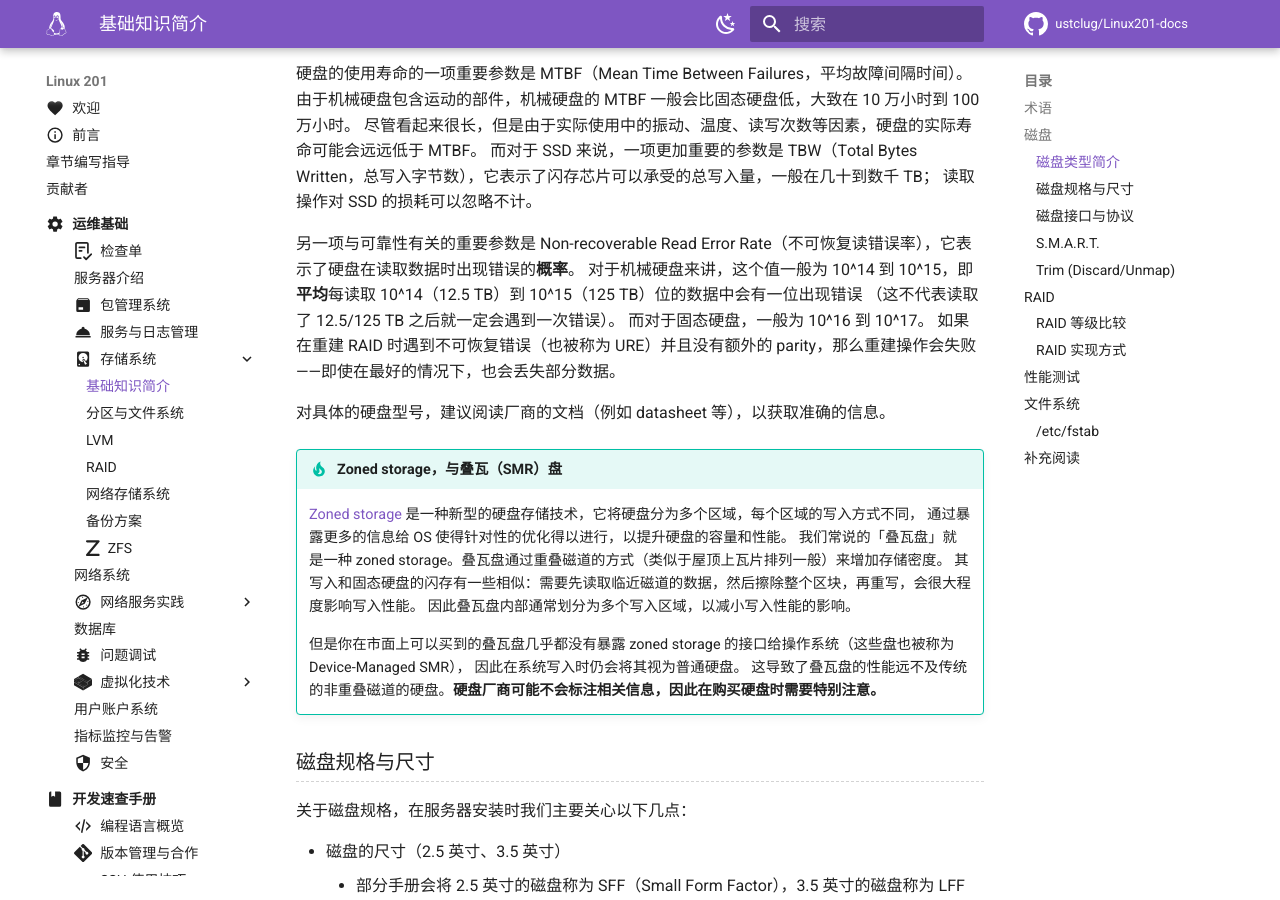
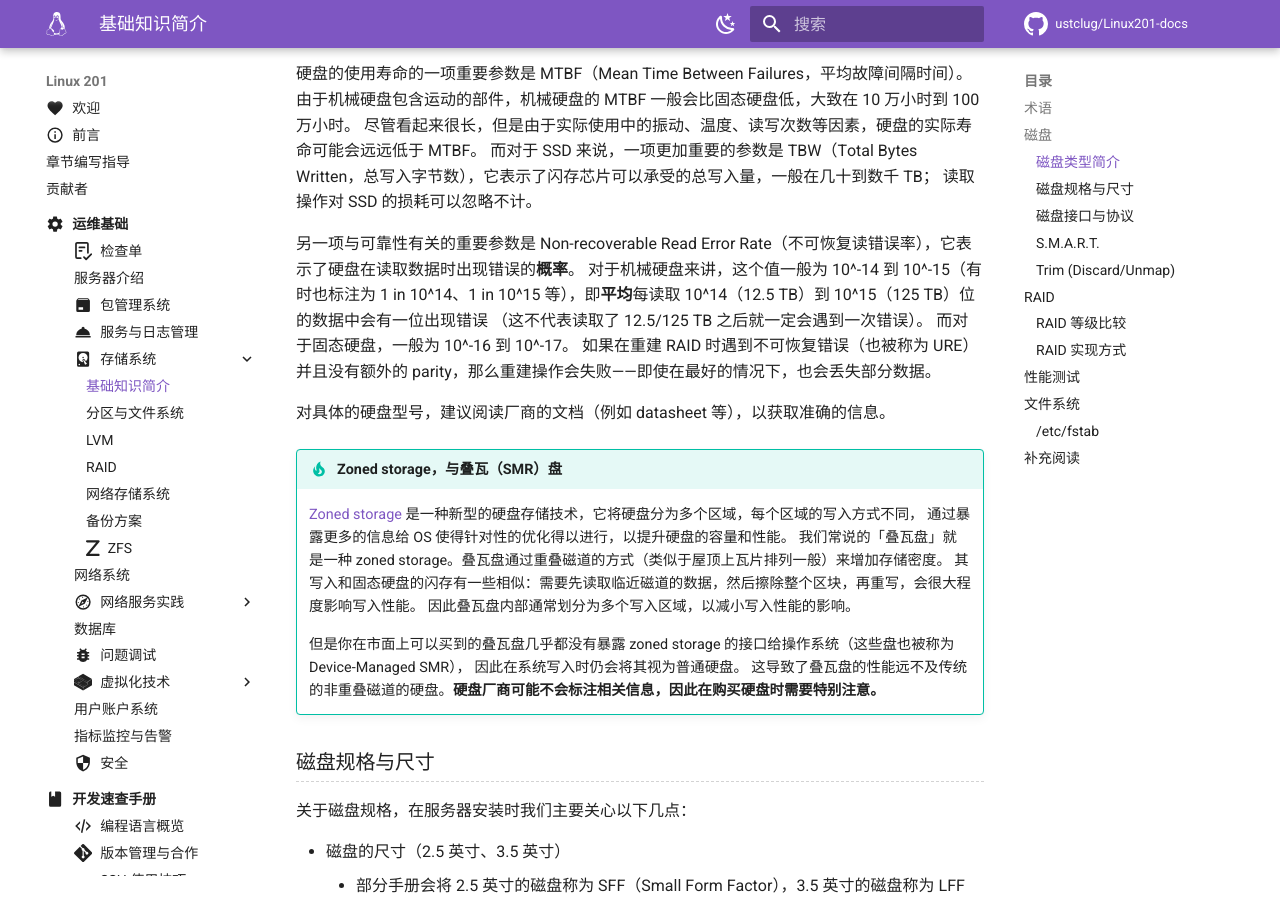
Before and after one commit to ustclug/Linux201-docs, an MkDocs documentation site: the page built from docs/ops/storage/intro.md, in a window 1280 px wide and 900 px high, scrolled down 1426 px. Built offline with MkDocs 1.6.1 and Material for MkDocs 9.7.7, drawn with Linux system fonts in a browser that asks for light colours; comment, search, counter and statistics services are not loaded; some of the changed text lies outside the part shown.

Commit message:
ops/storage: Take reciprocal for URE

```diff
--- a/docs/ops/storage/intro.md
+++ b/docs/ops/storage/intro.md
@@ -50,9 +50,9 @@
 读取操作对 SSD 的损耗可以忽略不计。
 
 另一项与可靠性有关的重要参数是 Non-recoverable Read Error Rate（不可恢复读错误率），它表示了硬盘在读取数据时出现错误的**概率**。
-对于机械硬盘来讲，这个值一般为 10^14 到 10^15，即**平均**每读取 10^14（12.5 TB）到 10^15（125 TB）位的数据中会有一位出现错误
+对于机械硬盘来讲，这个值一般为 10^-14 到 10^-15（有时也标注为 1 in 10^14、1 in 10^15 等），即**平均**每读取 10^14（12.5 TB）到 10^15（125 TB）位的数据中会有一位出现错误
 （这不代表读取了 12.5/125 TB 之后就一定会遇到一次错误）。
-而对于固态硬盘，一般为 10^16 到 10^17。
+而对于固态硬盘，一般为 10^-16 到 10^-17。
 如果在重建 RAID 时遇到不可恢复错误（也被称为 URE）并且没有额外的 parity，那么重建操作会失败——即使在最好的情况下，也会丢失部分数据。
 
 对具体的硬盘型号，建议阅读厂商的文档（例如 datasheet 等），以获取准确的信息。
@@ -215,8 +215,7 @@ RAID 4 和 RAID 50 在这里不作讨论，因为它们没人用。
     2. 为什么将大量的磁盘组合成单个 RAID 6 不是一个好主意？为什么 RAID 50 没人用？
     3. 为什么说 RAID 5/6 有很高的写惩罚（Write penalty）？
     4. 在[该帖子](https://v2ex.com/t/1018680)中，发帖人说自己组了 **14TB * 12** 的 **RAID 5**。
-        假设这 12 块盘是机械硬盘，不可恢复读错误率为 10^14，如果仅考虑 URE，那么当损坏了一块盘重建时，重建成功的概率是多少？
-        如果不可恢复读错误率为 10^15 呢？
+        假设这 12 块盘是机械硬盘，不可恢复读错误率为 10^-14，如果仅考虑 URE，那么当损坏了一块盘重建时，重建成功的概率是多少？如果不可恢复读错误率为 10^-15 呢？
 
         提示：假设为二项分布，前者结果接近于 0（几乎不可能成功），后者结果接近于 0.25（凶多吉少）。
 
```
